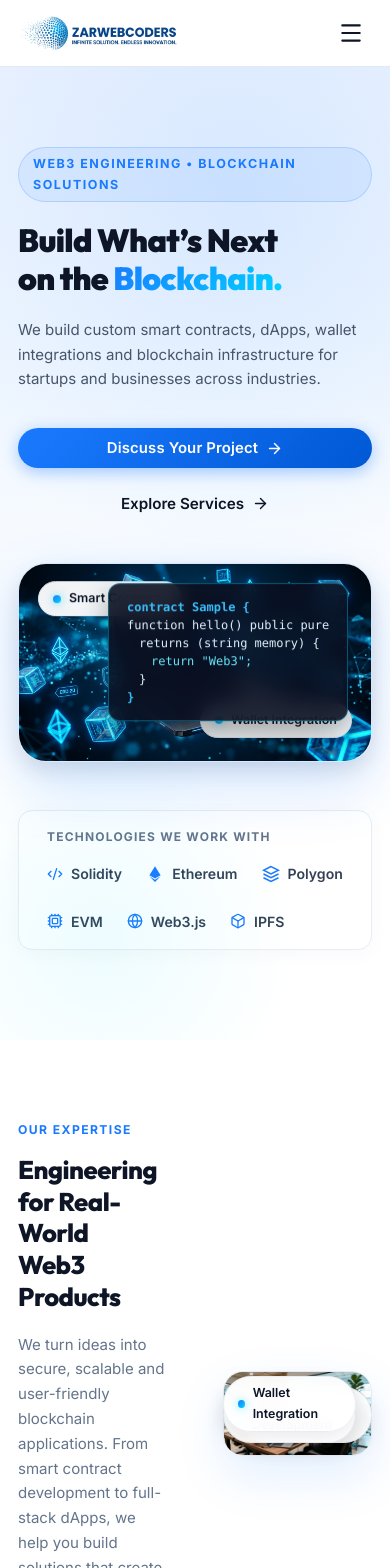
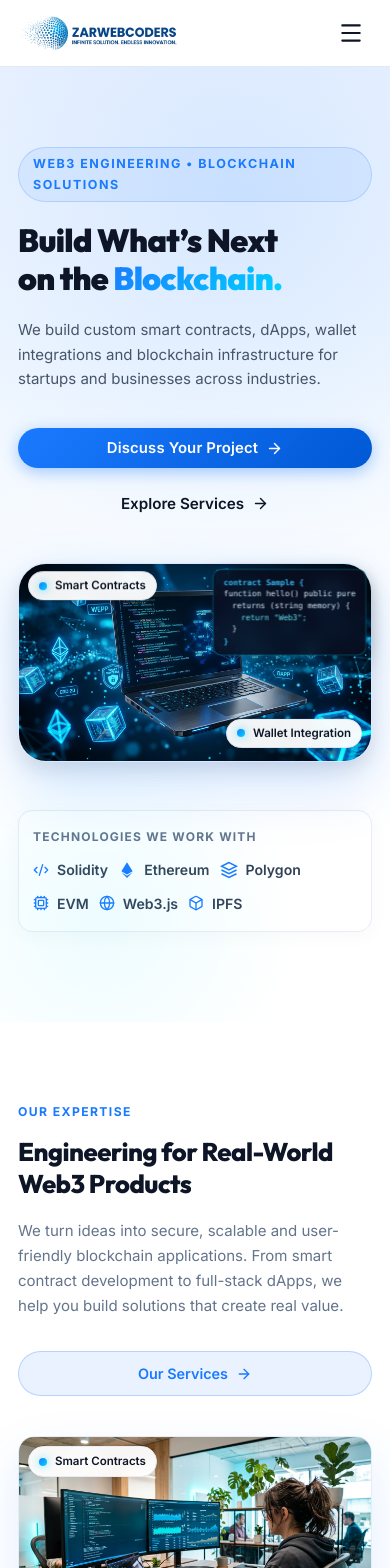
Before and after one commit to Niraj5505/ZarWebCoders, a React (Vite) app: page / in a window 390 px wide. Shown: the top 1568 px of the page. Built offline with nearby package versions, Linux system fonts and the light colour scheme.

Commit message:
fix(responsive): make entire website fully mobile and phone responsive

```diff
--- a/src/index.css
+++ b/src/index.css
@@ -4021,10 +4021,99 @@ ul { list-style: none; }
   to { opacity: 1; transform: translateY(0); }
 }
 
+/* Home & Global Responsive Split Layouts */
+.home-expertise-split {
+  display: grid;
+  grid-template-columns: 1fr 1fr;
+  gap: 56px;
+  align-items: center;
+}
+.home-expertise-image-wrap {
+  position: relative;
+  width: 100%;
+}
+.home-expertise-img-card {
+  border-radius: 20px;
+  overflow: hidden;
+  box-shadow: 0 20px 50px rgba(26, 122, 255, 0.12);
+  border: 1px solid #e8edf5;
+  width: 100%;
+}
+.badge-expertise-1 {
+  top: 16px;
+  left: 16px;
+}
+.badge-expertise-2 {
+  top: 16px;
+  right: 16px;
+}
+.badge-expertise-3 {
+  bottom: 24px;
+  right: 16px;
+}
+
+.home-clarity-split {
+  display: grid;
+  grid-template-columns: 1fr 1.15fr;
+  gap: 56px;
+  align-items: center;
+}
+.home-clarity-image-wrap {
+  position: relative;
+  border-radius: 20px;
+  overflow: hidden;
+  box-shadow: 0 20px 50px rgba(0, 0, 0, 0.08);
+  border: 1px solid #e8edf5;
+  width: 100%;
+}
+.home-clarity-img {
+  width: 100%;
+  height: auto;
+  display: block;
+}
+
+.about-team-split-layout {
+  display: grid;
+  grid-template-columns: 1fr 3fr;
+  gap: 40px;
+  align-items: center;
+  margin-bottom: 36px;
+}
+
+.defi-overview-split-layout {
+  display: grid;
+  grid-template-columns: 1.15fr 1.35fr;
+  gap: 48px;
+  align-items: start;
+}
+
+.blog-search-box-wrap {
+  position: relative;
+  width: 280px;
+}
+
+.dark-cta-svg-cube-wrap {
+  position: relative;
+  width: 280px;
+  height: 170px;
+  flex-shrink: 0;
+}
+
+.badge-mid-right {
+  right: 20px;
+  top: 50%;
+  transform: translateY(-50%);
+}
+.badge-highlight {
+  border-color: rgba(0, 212, 255, 0.4) !important;
+  box-shadow: 0 4px 14px rgba(0, 212, 255, 0.15) !important;
+}
+
 /* Base Body and Overflow Safety */
-html, body {
+html, body, #root {
   overflow-x: hidden;
   max-width: 100vw;
+  width: 100%;
 }
 
 /* ─── Tablet & Mobile Breakpoints (max-width: 1024px) ─── */
@@ -4038,7 +4127,11 @@ html, body {
   .contact-main-grid,
   .contact-location-split,
   .defi-analysis-3col,
-  .defi-results-split-row {
+  .defi-results-split-row,
+  .home-expertise-split,
+  .home-clarity-split,
+  .about-team-split-layout,
+  .defi-overview-split-layout {
     grid-template-columns: 1fr !important;
     gap: 36px !important;
   }
@@ -4154,6 +4247,118 @@ html, body {
     transform-origin: bottom right !important;
   }
 
+  /* Home Split Sections Mobile Resets */
+  .home-expertise-split {
+    grid-template-columns: 1fr !important;
+    gap: 32px !important;
+  }
+  .home-expertise-image-wrap {
+    width: 100% !important;
+    max-width: 100% !important;
+    margin-top: 8px !important;
+  }
+  .home-expertise-img-card {
+    width: 100% !important;
+    border-radius: 16px !important;
+  }
+  .home-expertise-img-card img {
+    width: 100% !important;
+    height: auto !important;
+    display: block !important;
+  }
+  .home-clarity-split {
+    grid-template-columns: 1fr !important;
+    gap: 30px !important;
+  }
+  .home-clarity-image-wrap {
+    width: 100% !important;
+    max-width: 100% !important;
+    margin-bottom: 8px !important;
+    border-radius: 16px !important;
+  }
+  .home-clarity-img {
+    width: 100% !important;
+    height: auto !important;
+    aspect-ratio: 16 / 10 !important;
+    object-fit: cover !important;
+  }
+  .about-team-split-layout {
+    grid-template-columns: 1fr !important;
+    gap: 28px !important;
+  }
+  .defi-overview-split-layout {
+    grid-template-columns: 1fr !important;
+    gap: 28px !important;
+  }
+  .blog-search-box-wrap {
+    width: 100% !important;
+  }
+  .dark-cta-svg-cube-wrap {
+    width: 100% !important;
+    max-width: 260px !important;
+    height: 130px !important;
+    margin: 16px auto 0 !important;
+  }
+
+  /* Floating Badges & Code Card on Mobile */
+  .badge-expertise-1 {
+    top: 10px !important;
+    left: 10px !important;
+    font-size: 0.72rem !important;
+    padding: 4px 10px !important;
+  }
+  .badge-expertise-2 {
+    top: 10px !important;
+    right: 10px !important;
+    font-size: 0.72rem !important;
+    padding: 4px 10px !important;
+  }
+  .badge-expertise-3 {
+    bottom: 12px !important;
+    right: 10px !important;
+    font-size: 0.72rem !important;
+    padding: 4px 10px !important;
+  }
+  .badge-mid-right {
+    display: none !important;
+  }
+  .floating-code-card {
+    top: 10px !important;
+    right: 10px !important;
+    padding: 10px 14px !important;
+    font-size: 0.68rem !important;
+    transform: scale(0.86) !important;
+    transform-origin: top right !important;
+  }
+  .hero-floating-cube-badge {
+    padding: 5px 10px !important;
+    font-size: 0.72rem !important;
+  }
+  .badge-top-left {
+    top: 10px !important;
+    left: 10px !important;
+    padding: 4px 10px !important;
+    font-size: 0.72rem !important;
+  }
+  .badge-top-right {
+    top: 10px !important;
+    right: 10px !important;
+    padding: 4px 10px !important;
+    font-size: 0.72rem !important;
+  }
+  .badge-bottom-left {
+    bottom: 10px !important;
+    left: 10px !important;
+    padding: 4px 10px !important;
+    font-size: 0.72rem !important;
+  }
+  .badge-bottom-right {
+    bottom: 10px !important;
+    right: 10px !important;
+    padding: 4px 10px !important;
+    font-size: 0.72rem !important;
+  }
+
   /* Hero Badges Rows */
   .contract-hero-badges-row,
   .contact-hero-badges-row {
@@ -4238,10 +4443,68 @@ html, body {
   .btn-hero-primary,
   .btn-hero-white,
   .btn-primary,
-  .btn-secondary {
+  .btn-secondary,
+  .btn-expertise-outline {
     width: 100% !important;
     justify-content: center !important;
     text-align: center !important;
+  }
+
+  /* Overlapping badge management on tiny screens */
+  .badge-expertise-2 {
+    display: none !important;
+  }
+  .badge-top-right {
+    display: none !important;
+  }
+  .floating-code-card {
+    transform: scale(0.72) !important;
+    top: 6px !important;
+    right: 6px !important;
+  }
+
+  /* Hero tech strip */
+  .hero-tech-strip {
+    flex-direction: column !important;
+    align-items: flex-start !important;
+    padding: 16px 14px !important;
+    gap: 12px !important;
+  }
+  .tech-strip-items {
+    display: flex !important;
+    flex-wrap: wrap !important;
+    gap: 10px !important;
+  }
+
+  /* Team portraits on mobile */
+  .team-portraits-row {
+    flex-direction: column !important;
+    align-items: center !important;
+    gap: 20px !important;
+  }
+  .team-portrait-card {
+    width: 100% !important;
+    max-width: 290px !important;
+    height: 310px !important;
+    margin: 0 auto !important;
+  }
+
+  /* Clarity accordion & subcards */
+  .clarity-item {
+    padding: 14px 16px !important;
+  }
+  .clarity-item-title {
+    font-size: 0.92rem !important;
+  }
+  .expertise-subcards-wrapper {
+    padding: 20px 16px !important;
+    margin-top: 32px !important;
+  }
+  .expertise-subcards-wrapper .grid-3 {
+    gap: 16px !important;
+  }
+  .expertise-subcard {
+    padding: 4px 0 !important;
   }
 
   /* Stats to 1 column if tight */
--- a/src/views/AboutView.jsx
+++ b/src/views/AboutView.jsx
@@ -305,7 +305,7 @@ export default function AboutView({ onOpenModal }) {
           ═══════════════════════════════════════════════════════ */}
       <section className="section section-bg-white" style={{ paddingTop: '20px', paddingBottom: '80px' }}>
         <div className="container">
-          <div style={{ display: 'grid', gridTemplateColumns: '1fr 3fr', gap: '40px', alignItems: 'center', marginBottom: '36px' }}>
+          <div className="about-team-split-layout">
             <div>
               <div style={{ fontSize: '0.76rem', fontWeight: '700', letterSpacing: '1.4px', textTransform: 'uppercase', color: '#1a7aff', marginBottom: '10px' }}>
                 OUR TEAM
--- a/src/views/BlogView.jsx
+++ b/src/views/BlogView.jsx
@@ -266,7 +266,7 @@ export default function BlogView({ onOpenModal }) {
             </div>
 
             {/* Search Input Box */}
-            <div style={{ position: 'relative', width: '280px' }}>
+            <div className="blog-search-box-wrap" style={{ position: 'relative' }}>
               <input
                 type="text"
                 placeholder="Search articles..."
--- a/src/views/CaseStudiesView.jsx
+++ b/src/views/CaseStudiesView.jsx
@@ -155,11 +155,11 @@ export default function CaseStudiesView({ onOpenModal }) {
                 <div className="cube-dot"></div>
                 <span>dApps</span>
               </div>
-              <div className="hero-floating-cube-badge" style={{ right: '20px', top: '50%' }}>
+              <div className="hero-floating-cube-badge badge-mid-right">
                 <div className="cube-dot"></div>
                 <span>Web3 Integration</span>
               </div>
-              <div className="hero-floating-cube-badge badge-bottom-left" style={{ padding: '8px 16px' }}>
+              <div className="hero-floating-cube-badge badge-bottom-left badge-highlight">
                 <CheckCircle2 size={16} color="#00d4ff" />
                 <span>From Concept to Deployed</span>
               </div>
--- a/src/views/ContactView.jsx
+++ b/src/views/ContactView.jsx
@@ -605,7 +605,7 @@ export default function ContactView({ onOpenModal }) {
             </div>
 
             {/* Right: 3D Isometric Glowing Blockchain Cubes SVG */}
-            <div style={{ position: 'relative', width: '280px', height: '170px', flexShrink: 0, zIndex: 2 }}>
+            <div className="dark-cta-svg-cube-wrap" style={{ position: 'relative', zIndex: 2 }}>
               <svg width="100%" height="100%" viewBox="0 0 280 170" fill="none">
                 <defs>
                   <linearGradient id="cubeGlow1" x1="0%" y1="0%" x2="100%" y2="100%">
--- a/src/views/DeFiCaseStudyView.jsx
+++ b/src/views/DeFiCaseStudyView.jsx
@@ -188,7 +188,7 @@ export default function DeFiCaseStudyView({ onOpenModal }) {
           ═══════════════════════════════════════════════════════ */}
       <section className="section section-bg-white" style={{ paddingTop: '70px', paddingBottom: '60px' }}>
         <div className="container">
-          <div style={{ display: 'grid', gridTemplateColumns: '1.15fr 1.35fr', gap: '48px', alignItems: 'start' }}>
+          <div className="defi-overview-split-layout">
             {/* Left Narrative */}
             <div>
               <h2 style={{ fontSize: '2.2rem', fontWeight: '800', color: '#0d1526', marginBottom: '18px', fontFamily: 'Outfit, sans-serif' }}>
@@ -789,7 +789,7 @@ export default function DeFiCaseStudyView({ onOpenModal }) {
             </div>
 
             {/* Right: 3D Isometric Glowing Blockchain Cubes SVG */}
-            <div style={{ position: 'relative', width: '280px', height: '170px', flexShrink: 0, zIndex: 2 }}>
+            <div className="dark-cta-svg-cube-wrap" style={{ position: 'relative', zIndex: 2 }}>
               <svg width="100%" height="100%" viewBox="0 0 280 170" fill="none">
                 <defs>
                   <linearGradient id="defiCubeGlow1" x1="0%" y1="0%" x2="100%" y2="100%">
--- a/src/views/HomeView.jsx
+++ b/src/views/HomeView.jsx
@@ -236,8 +236,8 @@ export default function HomeView({ onOpenModal }) {
       <section className="section section-bg-white" style={{ paddingTop: '80px', paddingBottom: '70px' }}>
         <div className="container">
           {/* Top Split Layout */}
-          <div style={{ display: 'grid', gridTemplateColumns: '1fr 1fr', gap: '56px', alignItems: 'center' }}>
-            <div>
+          <div className="home-expertise-split">
+            <div className="home-expertise-content">
               <div style={{ fontSize: '0.76rem', fontWeight: '700', letterSpacing: '1.4px', textTransform: 'uppercase', color: '#1a7aff', marginBottom: '14px' }}>
                 OUR EXPERTISE
               </div>
@@ -254,8 +254,8 @@ export default function HomeView({ onOpenModal }) {
             </div>
 
             {/* Right Developer Image with Floating Badges */}
-            <div style={{ position: 'relative' }}>
-              <div style={{ borderRadius: '20px', overflow: 'hidden', boxShadow: '0 20px 50px rgba(26,122,255,0.12)', border: '1px solid #e8edf5' }}>
+            <div className="home-expertise-image-wrap">
+              <div className="home-expertise-img-card">
                 <img
                   src="/images/developer_workstation.jpg"
                   alt="ZarWebCoders Web3 Engineer Workstation"
@@ -264,15 +264,15 @@ export default function HomeView({ onOpenModal }) {
               </div>
 
               {/* Floating Badges matching wireframe */}
-              <div className="hero-floating-cube-badge" style={{ top: '16px', left: '16px' }}>
+              <div className="hero-floating-cube-badge badge-expertise-1">
                 <div className="cube-dot"></div>
                 <span>Smart Contracts</span>
               </div>
-              <div className="hero-floating-cube-badge" style={{ top: '16px', right: '16px' }}>
+              <div className="hero-floating-cube-badge badge-expertise-2">
                 <div className="cube-dot"></div>
                 <span>dApp Development</span>
               </div>
-              <div className="hero-floating-cube-badge" style={{ bottom: '24px', right: '16px' }}>
+              <div className="hero-floating-cube-badge badge-expertise-3">
                 <div className="cube-dot"></div>
                 <span>Wallet Integration</span>
               </div>
@@ -321,18 +321,18 @@ export default function HomeView({ onOpenModal }) {
           ═══════════════════════════════════════════════════════ */}
       <section className="section section-bg-white" style={{ paddingTop: '50px', paddingBottom: '80px' }}>
         <div className="container">
-          <div style={{ display: 'grid', gridTemplateColumns: '1fr 1.15fr', gap: '56px', alignItems: 'center' }}>
+          <div className="home-clarity-split">
             {/* Left Team Photo */}
-            <div style={{ position: 'relative', borderRadius: '20px', overflow: 'hidden', boxShadow: '0 20px 50px rgba(0,0,0,0.08)', border: '1px solid #e8edf5' }}>
+            <div className="home-clarity-image-wrap">
               <img
                 src="/images/team_working.jpg"
                 alt="ZarWebCoders Developers Collaborating"
-                style={{ width: '100%', height: 'auto', display: 'block' }}
+                className="home-clarity-img"
               />
             </div>
 
             {/* Right Accordion / List */}
-            <div>
+            <div className="home-clarity-content">
               <h2 className="section-title" style={{ fontSize: '2.4rem', lineHeight: '1.2', marginBottom: '16px' }}>
                 Built for Clarity. Designed for Scale.
               </h2>
```
